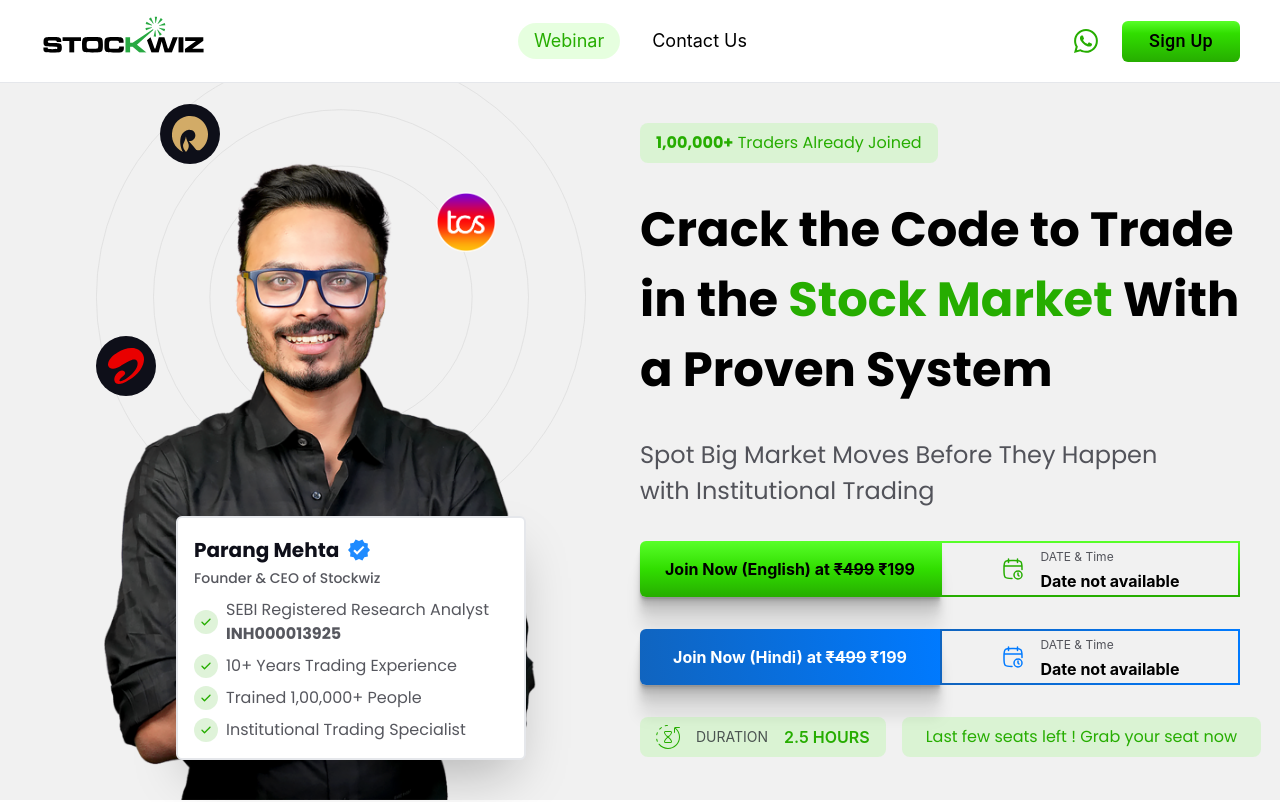
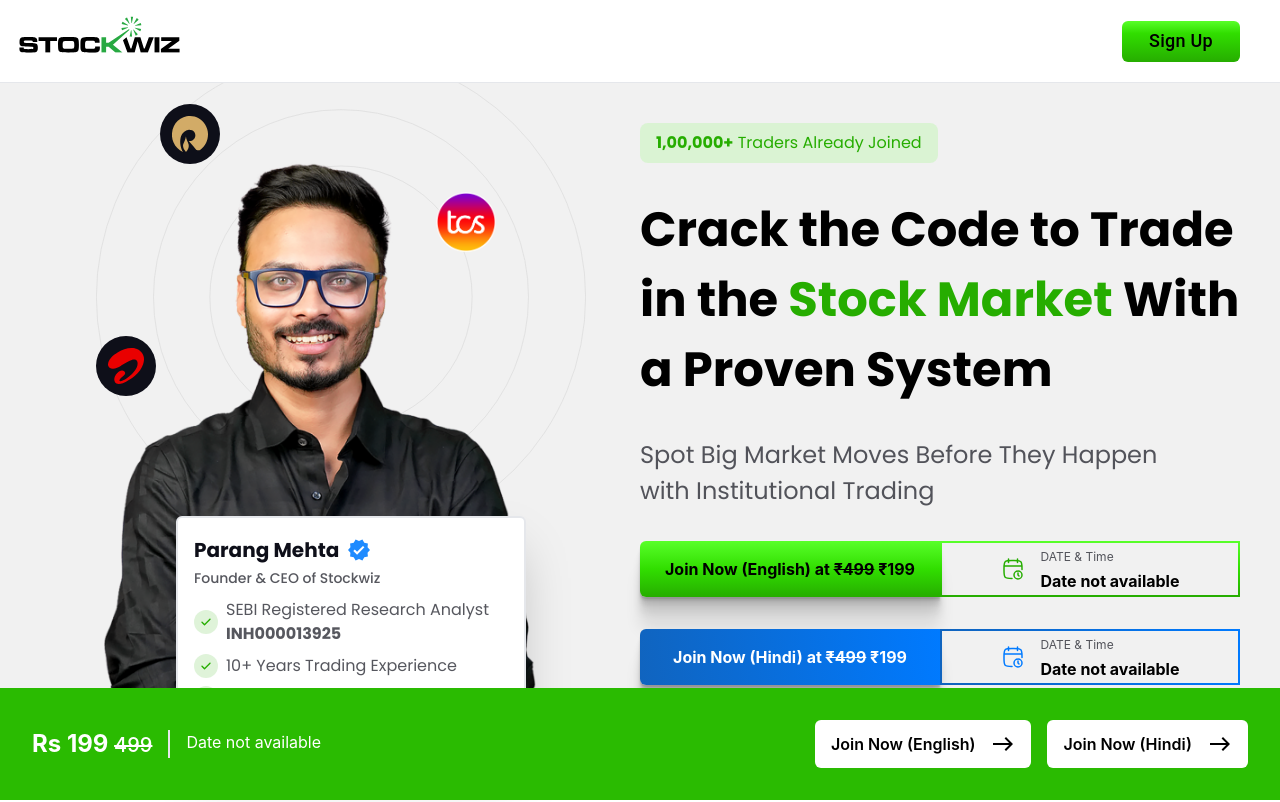
Before and after one commit to vikrantkkk/investing, a React (Vite) app: page / in a window 1280 px wide. Shown: the top 802 px of the page. Built offline with nearby package versions, Linux system fonts and the light colour scheme; no server answers; a web font is replaced by a local one.

Commit message:
stitck eta added

```diff
--- a/src/components/Footer.jsx
+++ b/src/components/Footer.jsx
@@ -6,6 +6,7 @@ import darklogo from "../assets/svg/darklogo.svg";
 import { useDarkMode } from "../hooks/DarkModeContext";
 import { useLocation } from "react-router-dom";
 import { useWebinarData } from "../hooks/WebinarContext";
+import EastIcon from '@mui/icons-material/East';
 
 const Footer = () => {
   const { webinarData } = useWebinarData();
@@ -161,6 +162,35 @@ const Footer = () => {
           </button>
         </div>
       </div>
+      <div className=" gap-3 justify-between md:flex hidden items-center bg-[#2ABB01] p-8 w-screen fixed z-20 bottom-0">
+        <div className="flex gap-4">
+          <span className="font-bold text-[24px] leading-7 text-white">
+            Rs 199{" "}
+            <span className="font-medium text-[20px] leading-5 line-through">
+              499
+            </span>
+          </span>
+          <div className="border-r-2" />
+          <span className="font-normal tetx-[16px] leading-6 text-white">
+            {/* Sunday 2nd feb, 11:00 AM */}
+            {formattedDateTime}
+          </span>
+        </div>
+        <div className="flex gap-4">
+          <button
+            className="flex justify-center items-center gap-4 py-3 px-4 font-semibold text-[16px] leading-[19px] rounded-md bg-white text-black hover:shadow-xl transition-all duration-300"
+            onClick={() => window.open(webinarData?.investing, "_blank", "noopener,noreferrer")}
+          >
+            Join Now (English) <EastIcon/>
+          </button>
+          <button
+            className="flex justify-center items-center gap-4 py-3 px-4 font-semibold text-[16px] leading-[19px] rounded-md bg-white text-black hover:shadow-xl transition-all duration-300"
+            onClick={() => window.open(webinarData?.invest, "_blank", "noopener,noreferrer")}
+          >
+            Join Now (Hindi) <EastIcon/>
+          </button>
+        </div>
+      </div>
     </footer>
   );
 };
--- a/src/components/Header.jsx
+++ b/src/components/Header.jsx
@@ -17,8 +17,8 @@ const Header = () => {
 
   return (
     <header className="bg-white dark:bg-darkBackGround border-b dark:border-none fixed w-screen top-0 z-20">
-      <nav className="mx-auto flex items-center justify-between md:px-10 ld:px-28 pl-4 py-4">
-        <div>
+      <nav className="mx-auto flex items-center justify-between md:px-10 ld:px-28 md:pl-4 py-4">
+        <div className="flex justify-between items-center w-full md:px-0 px-4">
           <a href="/" className="flex items-center">
             <img
               src={darkMode ? darklogo : logo}
@@ -26,9 +26,22 @@ const Header = () => {
               className="h-[50px] w-[167px]"
             />
           </a>
+          <div className="md:hidden block">
+            <a
+              href={
+                darkMode
+                  ? webinarData?.invest
+                  : webinarData?.investing
+              }
+              target="_blank"
+              rel="noopener noreferrer"
+            >
+              <CustomButton1 className="shadow-none">Sign Up</CustomButton1>
+            </a>
+          </div>
         </div>
 
-        <div className="gap-4 justify-center md:flex hidden items-center">
+        {/* <div className="gap-4 justify-center md:flex hidden items-center">
           <Link to="/">
             <div
               className={`py-2 px-4 rounded-full text-[18px] leading-5 ${
@@ -52,7 +65,7 @@ const Header = () => {
               Contact Us
             </div>
           </Link>
-        </div>
+        </div> */}
 
         <div className="flex md:gap-6 items-center justify-center">
           {/* <button
@@ -63,7 +76,7 @@ const Header = () => {
           >
             {darkMode ? <LightModeIcon /> : <DarkModeIcon />}
           </button> */}
-          <a
+          {/* <a
             href="https://wa.me/918949800532"
             target="_blank"
             rel="noopener noreferrer"
@@ -74,7 +87,7 @@ const Header = () => {
               alt="WhatsApp"
               className="h-[24px] w-[24px]"
             />
-          </a>
+          </a> */}
 
           <div className="md:block hidden">
             <a
@@ -90,9 +103,9 @@ const Header = () => {
             </a>
           </div>
 
-          <div className="md:hidden block">
+          {/* <div className="md:hidden block">
             <TemporaryDrawer />
-          </div>
+          </div> */}
         </div>
       </nav>
     </header>
```
